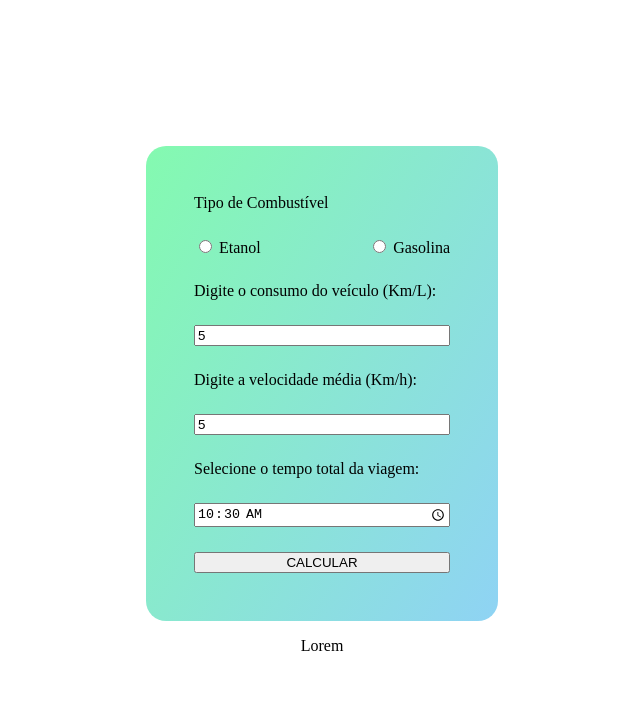
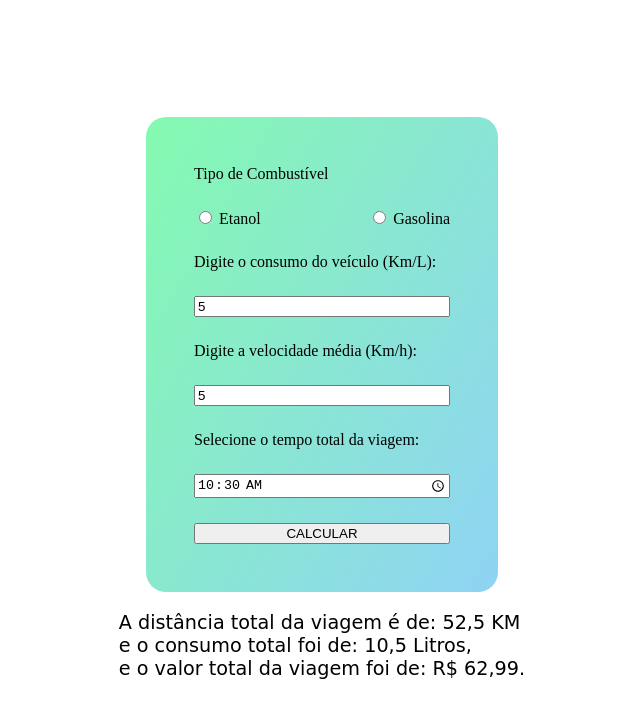
Before and after one commit to flavio-souza91/calculadora-consumo, a plain HTML site: page index.html in a window 1280 px wide. Both pictures are taken after typing "5", "5", "10:30" into the empty fields and a click on the button "CALCULAR". Shown: the whole page, without its empty margins (318-958 px from the left). Drawn offline with Linux system fonts and the light colour scheme.

Commit message:
funcional

```diff
--- a/index.html
+++ b/index.html
@@ -24,6 +24,6 @@
       <input type="time" id="duracao" />
       <button>CALCULAR</button>
     </form>
-    <p>Lorem</p>
+    <p></p>
   </body>
 </html>
--- a/script.js
+++ b/script.js
@@ -45,7 +45,7 @@ function calcularConsumo() {
   viagem.duracao = input.duracao.value;
   viagem.velocidadeMedia = input.velocidade.value;
 
-  //CAPTURA O VALOR DO CONSUMO MÉDIO DIFITADO PELO USUÁRIO
+  //CAPTURA O VALOR DO CONSUMO MÉDIO DIGITADO PELO USUÁRIO
   veiculo.consumoMedio = input.consumo.value;
   console.log(veiculo.consumoMedio);
 
@@ -84,4 +84,7 @@ function calcularConsumo() {
       })}`
     );
   }
+  elemento.paragrafo.innerText = (`A distância total da viagem é de: ${viagem.percurso.replace(".", ",") + " KM"}
+  e o consumo total foi de: ${viagem.consumoLitros.toFixed(1).replace(".", ",")} Litros,
+  e o valor total da viagem foi de: ${viagem.custoEmReais.toLocaleString("pt-BR", {style: "currency",currency: "BRL",})}.`)
 }
--- a/style.css
+++ b/style.css
@@ -7,9 +7,9 @@
   }
 
   form {
-      background-color:0 ; background-image: linear-gradient(120deg, #84fab0 0%, #8fd3f4 100%);
+      border-radius: 20px;
+      background-color: 0 ; background-image: linear-gradient(120deg, #84fab0 0%, #8fd3f4 100%);
       background-image: linear-gradient(120deg, #84fab0 0%, #8fd3f4 100%);
-      border-radius: 20px;
       display: flex;
       flex-direction: column;
       padding: 3rem;
@@ -24,4 +24,8 @@
 
   label:hover {
       cursor: pointer;
-  }
+        }
+    p{
+    font-family:cursive;
+    font-size: larger;
+    }
```
